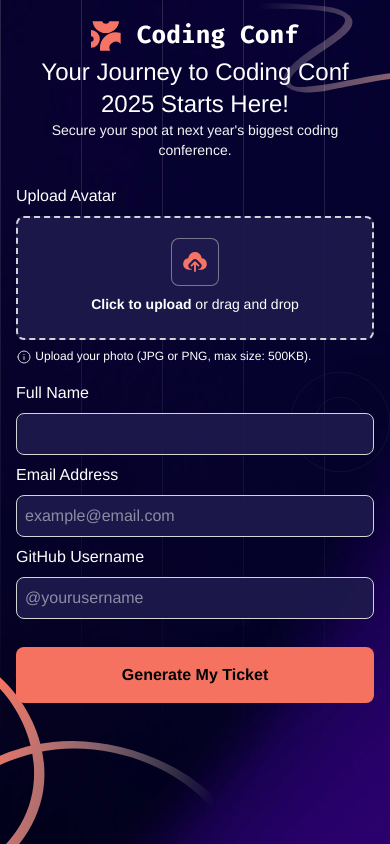
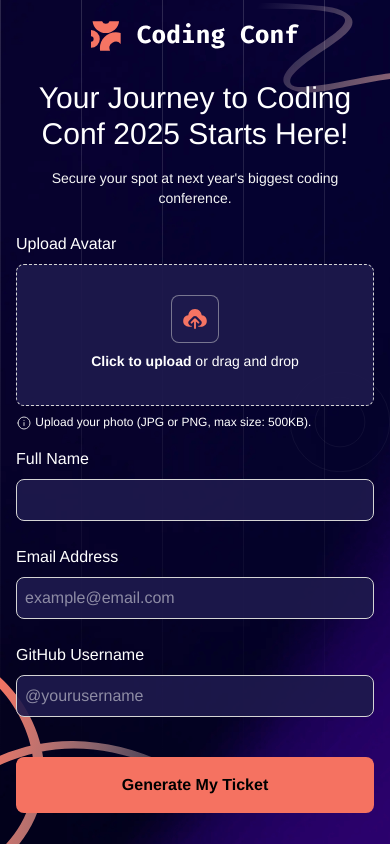
Before and after one commit to guardianprime/conference-ticket-generator-app, a React (Vite) app: page / in a window 390 px wide. Built offline with nearby package versions, Linux system fonts and the light colour scheme; a web font is replaced by a local one.

Commit message:
chore: adjusted the spacing for mobile view

```diff
--- a/src/components/Form.jsx
+++ b/src/components/Form.jsx
@@ -1,4 +1,4 @@
-import logo from "../assets/images/logo-full.svg"
+import logo from "../assets/images/logo-full.svg";
 import UploadIcon  from '../assets/images/icon-upload.svg';
 import infoIcon from '../assets/images/icon-info.svg';
 
@@ -8,12 +8,12 @@ function Form({ handleSubmit, handleChange, avatarPreview, handleReset }) {
             <div className="flex justify-center items-center w-full h-10">
                 <img src={logo} alt="coding conf logo" />
             </div>
-            <h1 className="text-white text-extrabold text-2xl text-center"> Your Journey to Coding Conf 2025 Starts Here!</h1>
-            <p className="text-neutral-100 text-sm text-center">Secure your spot at next year's biggest coding conference.</p>
+            <h1 className="text-white text-extrabold text-3xl text-center mt-6"> Your Journey to Coding Conf 2025 Starts Here!</h1>
+            <p className="text-neutral-100 text-sm text-center mt-4">Secure your spot at next year's biggest coding conference.</p>
             <div className="mt-6">
-                <label htmlFor="dropzone-file" className="text-white"> Upload Avatar</label>
-                <div className="flex items-center justify-center w-full my-2 bg-indigo-950/90 border-2 border-neutral-300 border-dashed rounded-lg">
-                    {!avatarPreview && <label htmlFor="dropzone-file" className="flex flex-col items-center justify-center w-full h-30 cursor-pointer ">
+                <label htmlFor="dropzone-file" className="text-white">Upload Avatar</label>
+                <div className="flex items-center justify-center w-full my-2 bg-indigo-950/90 border-1 border-neutral-300 border-dashed rounded-lg">
+                    {!avatarPreview && <label htmlFor="dropzone-file" className="flex flex-col items-center justify-center w-full h-35 cursor-pointer ">
                         <div className="flex flex-col items-center justify-center pt-5 pb-6">
                             <div className="rounded-lg bg-indigo-950/95 h-12 w-12 flex justify-center items-center p-1 border border-neutral-300/50">
                                <img src={UploadIcon} alt="upload icon"/>
@@ -39,15 +39,15 @@ function Form({ handleSubmit, handleChange, avatarPreview, handleReset }) {
                 <label htmlFor="userName" className="text-white">Full Name</label>
                 <input className="border border-neutral-300 p-2 my-2 w-full text-white rounded-lg bg-indigo-950/90" id="userName" name="userName" type="text" onChange={handleChange} />
             </div>
-            <div>
+            <div className="mt-4">
                 <label htmlFor="userEmail" className="text-white">Email Address</label>
                 <input className="border border-neutral-300 p-2 my-2 w-full text-white rounded-lg bg-indigo-950/90" id="userEmail" name="userEmail" placeholder="example@email.com" type="email" onChange={handleChange} />
             </div>
-            <div>
+            <div className="mt-4">
                 <label htmlFor="userGithubName" className="text-white">GitHub Username</label>
                 <input className="border border-neutral-300 p-2 my-2 w-full text-white rounded-lg bg-indigo-950/90" id="userGithubName" name="userGithubName" type="text" placeholder="@yourusername" onChange={handleChange} />
             </div>
-            <button type="submit" className="bg-[#f57261] text-black font-bold p-4 w-full my-5 rounded-lg">Generate My Ticket</button>
+            <button type="submit" className="bg-[#f57261] text-black font-bold p-4 w-full mt-8 rounded-lg">Generate My Ticket</button>
         </form>
     )
 }
```
